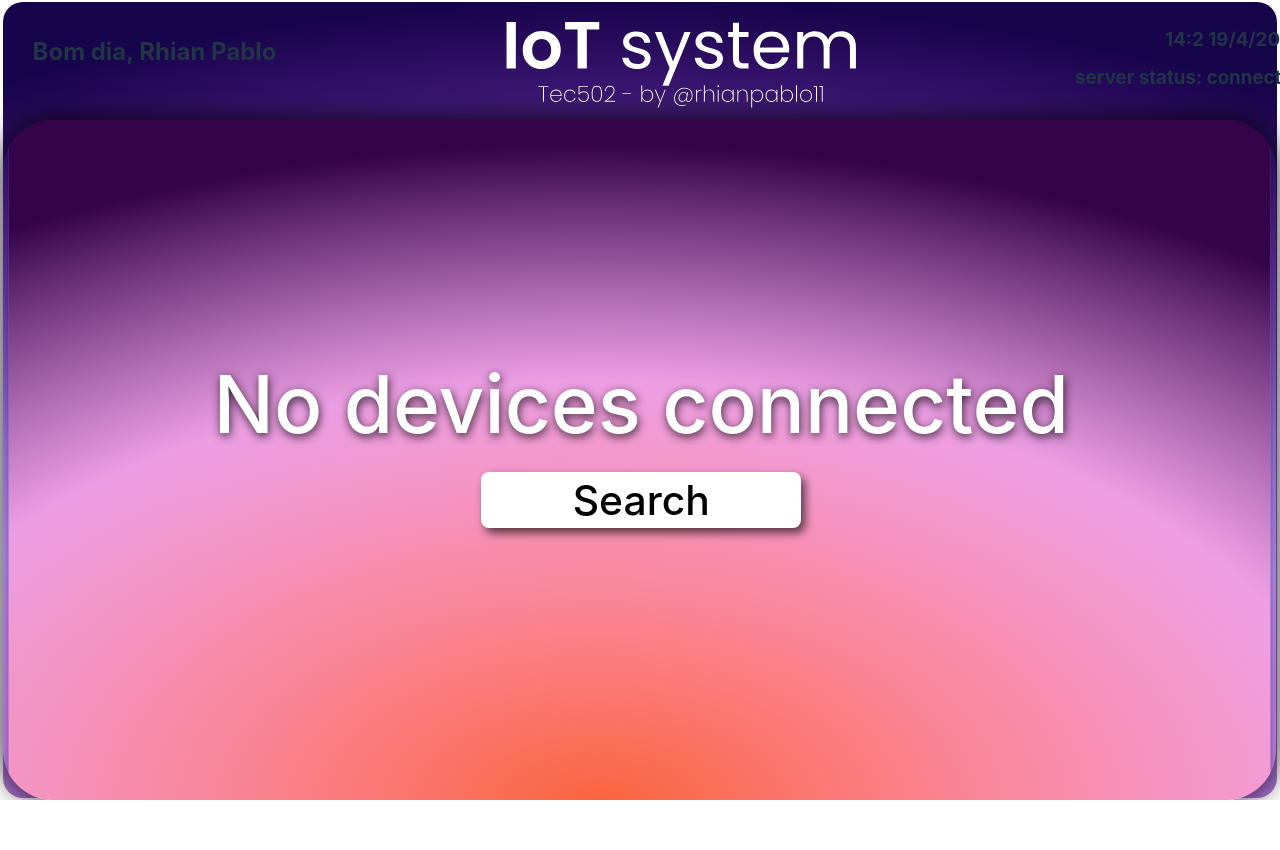
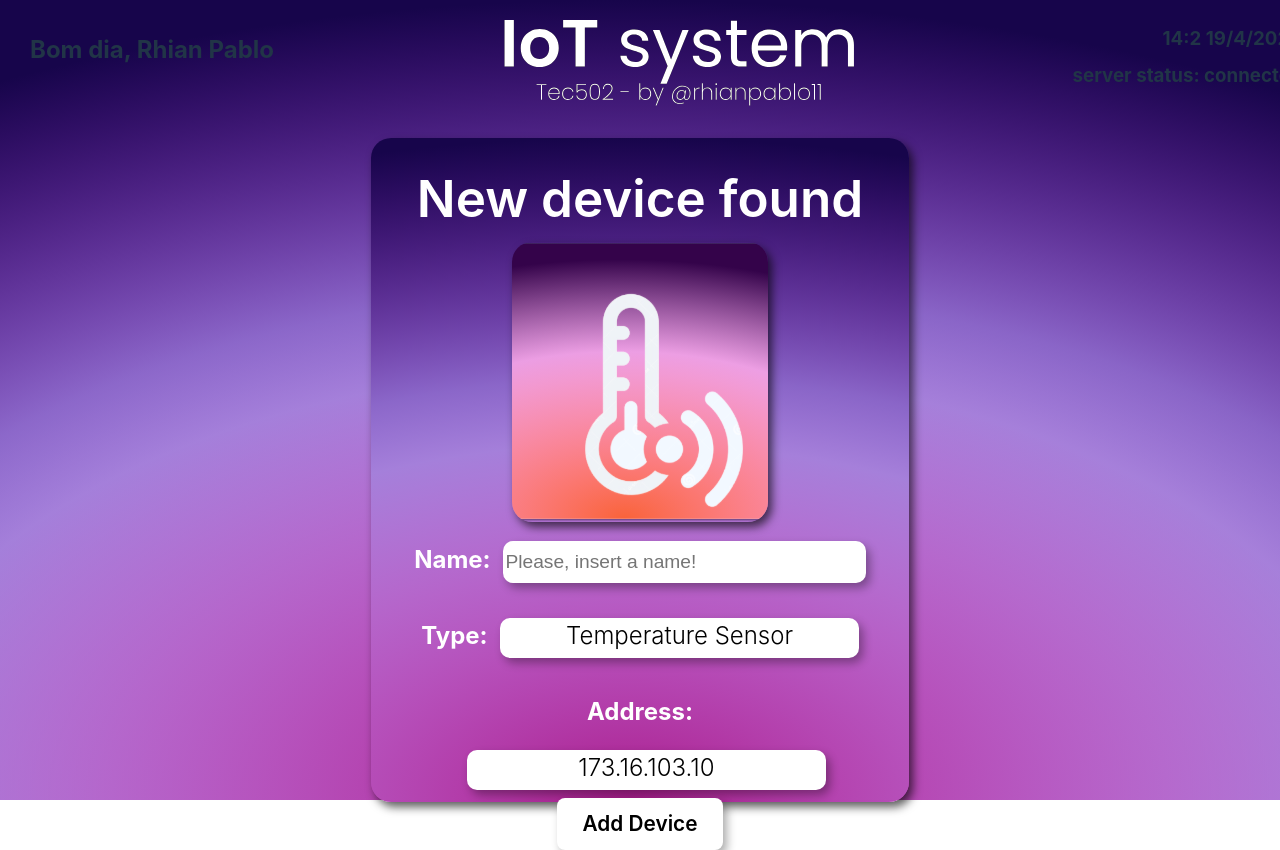
Before and after one commit to rhianpablo11/IoT-Tec502-PBL, a React (Vite) app in the folder interface/Iot-system/: page / in a window 1280 px wide. Shown: the top 850 px of the page. Before the commit the page ends 800 px from the top, so only its background shows below. Built offline with nearby package versions, Linux system fonts and the light colour scheme.

Commit message:
💫 feat: adicionado card "New Device found"
-card que aparece na tela quando um novo dispositivo é conectado para poder adicionar o nome daquele dispositivo

```diff
--- a/interface/Iot-system/src/Cards/CardBackground.jsx
+++ b/interface/Iot-system/src/Cards/CardBackground.jsx
@@ -2,6 +2,7 @@ import styles from "./CardStyle.module.css"
 import logo from '../assets/logo.svg'
 import propsTypes from 'prop-types'
 import CardNoDevices from "./CardNoDevices";
+import CardNewDeviceDetected from "./CardNewDeviceDetected";
 
 function CardBackground(props){
     const data = new Date();
@@ -40,7 +41,7 @@ function CardBackground(props){
                         </h3>
                     </div>
                 </div>
-                <CardNoDevices />
+                <CardNewDeviceDetected />
 
             </div>
 
--- /dev/null
+++ b/interface/Iot-system/src/Cards/CardNewDeviceDetected.jsx
@@ -0,0 +1,59 @@
+import styles from "./CardStyle.module.css"
+import propsTypes from 'prop-types'
+import tempSensor from '../assets/tempSensor.svg'
+import smartTV from '../assets/smartTV.svg'
+
+
+function CardNewDeviceDetected(props){
+    let image = tempSensor;
+    if(props.type == 'Temperature Sensor'){
+        image = tempSensor
+    } else if (props.type == 'Smart TV'){
+        image = smartTV
+    }
+    return(
+        <div className={styles.newDeviceFound} >
+            <div>
+                <h1>New device found</h1>
+                <div className={styles.iconNewDevice}>
+                    <img src={image}></img>
+                </div>
+                <div className={styles.infoDevice}>
+                    <div className={styles.inputData}>
+                        <h2>Name:</h2>
+                        <input placeholder="Please, insert a name!"></input>
+                    </div>
+                    <div className={styles.inputData}>
+                        <h2 >Type: </h2>
+                        <div className={styles.retanguloInfo}>
+                            <h2>{props.type}</h2>
+                        </div>
+                    </div>
+                    <div className={styles.inputData}>
+                        <h2>Address: </h2>
+                        <div className={styles.retanguloInfo}>
+                            <h2>{props.address}</h2>
+                        </div>
+                    </div>
+                </div>
+                <div className={styles.buttonAddDevice}>
+                    <button>
+                        Add Device
+                    </button>
+                </div>
+            </div>
+        </div>
+    );
+}
+
+CardNewDeviceDetected.propsTypes = {
+    type: propsTypes.string,
+    address: propsTypes.string
+}
+
+CardNewDeviceDetected.defaultProps = {
+    type: "Temperature Sensor",
+    address: '173.16.103.10'
+}
+
+export default CardNewDeviceDetected
--- a/interface/Iot-system/src/Cards/CardStyle.module.css
+++ b/interface/Iot-system/src/Cards/CardStyle.module.css
@@ -1,12 +1,10 @@
 .cardBackground{
-    width: 99.6vw;
-    height: 99.6vh;
+    width: 100vw;
+    height: 100vh;
     background-image: url(../assets/backgroundDark.svg);
     background-repeat: no-repeat;
     background-size: cover;
     background-position: center;
-    margin: 0.2vh 0.2vw 0.2vh 0.2vw;
-    border-radius: 20px;
     text-align: center;
     justify-content: center;
 
@@ -85,3 +83,115 @@
     margin-top: 1.5rem;
     box-shadow: 4px 5px 10px rgba(0, 0, 0, 0.644);
 }
+
+.newDeviceFound{
+    background-image: url(../assets/backgroundDark.svg);
+    background-repeat: no-repeat;
+    background-size: cover;
+    background-position: center;
+    width: 37vw;
+    height: 75vh;
+    box-shadow: 4px 5px 10px rgba(0, 0, 0, 0.644);
+    border-radius: 20px;
+    text-align: center;
+    justify-content: center;
+    align-items: center;
+    margin: auto;
+    margin-top: 4vh;
+    padding: 2rem;
+}
+
+.newDeviceFound h1{
+    font-weight: 620;
+    color: white;
+    margin: 0%;
+    margin-bottom: 1rem;
+}
+
+
+.newDeviceFound .iconNewDevice{
+    background-image: url(../assets/subBackgroundDark.svg);
+    background-repeat: no-repeat;
+    background-size: cover;
+    background-position: center;
+    width: 20vw;
+    height: 35vh;
+    box-shadow: 4px 5px 10px rgba(0, 0, 0, 0.644);
+    border-radius: 20px;
+    margin: auto;
+}
+
+.iconNewDevice img{
+    text-align: center;
+    justify-content: center;
+    align-items: center;
+    width: 15rem;
+    margin-left: 2rem;
+    margin-top: 1.5rem;
+
+}
+
+.infoDevice{
+    display: block;
+}
+
+.inputData{
+    margin: 0px;
+    padding: 0px;
+}
+
+.inputData h2{
+    display: inline-flex;
+    color: white;
+}
+.inputData input{
+    background-color: white;
+    border-radius: 10px;
+    height: 2.5rem;
+    width: 28vw;
+    margin: 0%;
+    margin-left: 1vw;
+    border-style: none;
+    color: rgb(65, 65, 65);
+    font-size: 1.2rem;
+    box-shadow: 4px 5px 10px rgba(0, 0, 0, 0.329);
+}
+
+.inputData input:focus{
+    border-color: white;
+    border-style: dotted;
+}
+
+.retanguloInfo{
+    display: inline-flex;
+    background-color: white;
+
+    height: 2.5rem;
+    width: 28vw;
+    text-align: center;
+    margin: 0;
+    margin-left: 1vw;
+    border-radius: 10px;
+    justify-content: center;
+    box-shadow: 4px 5px 10px rgba(0, 0, 0, 0.329);
+
+}
+
+.retanguloInfo h2{
+    font-weight: 350;
+    margin: 0;
+    color: black;
+}
+
+.buttonAddDevice{
+
+}
+
+.buttonAddDevice button{
+    margin-top: 0.5rem;
+    background-color: white;
+    color: black;
+    font-size: 1.3rem;
+    font-weight: 600;
+    box-shadow: 4px 5px 10px rgba(0, 0, 0, 0.329);
+}
```
Also changed, not shown: interface/Iot-system/src/assets/smartTV.svg (added), interface/Iot-system/src/assets/tempSensor.svg (added).
